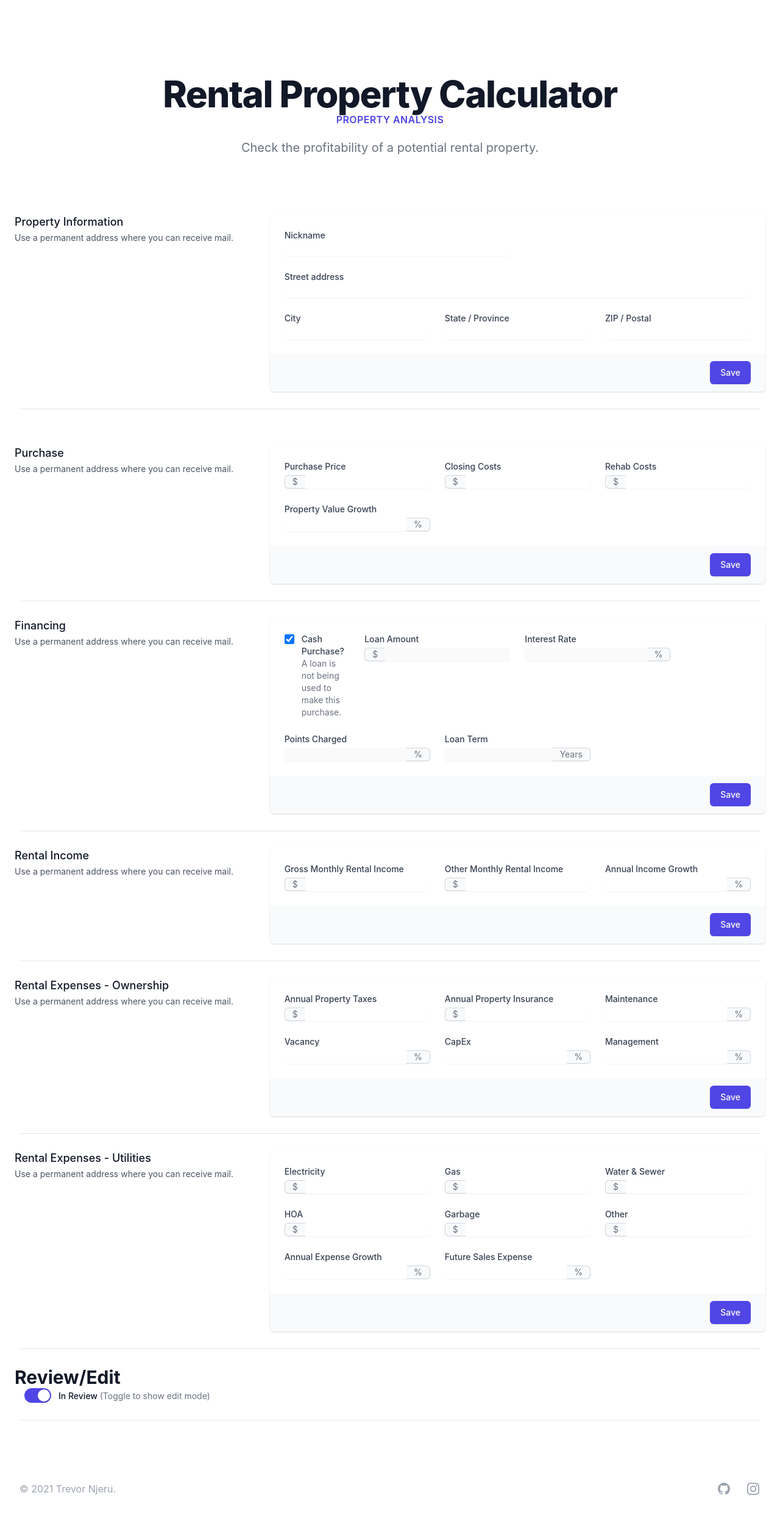
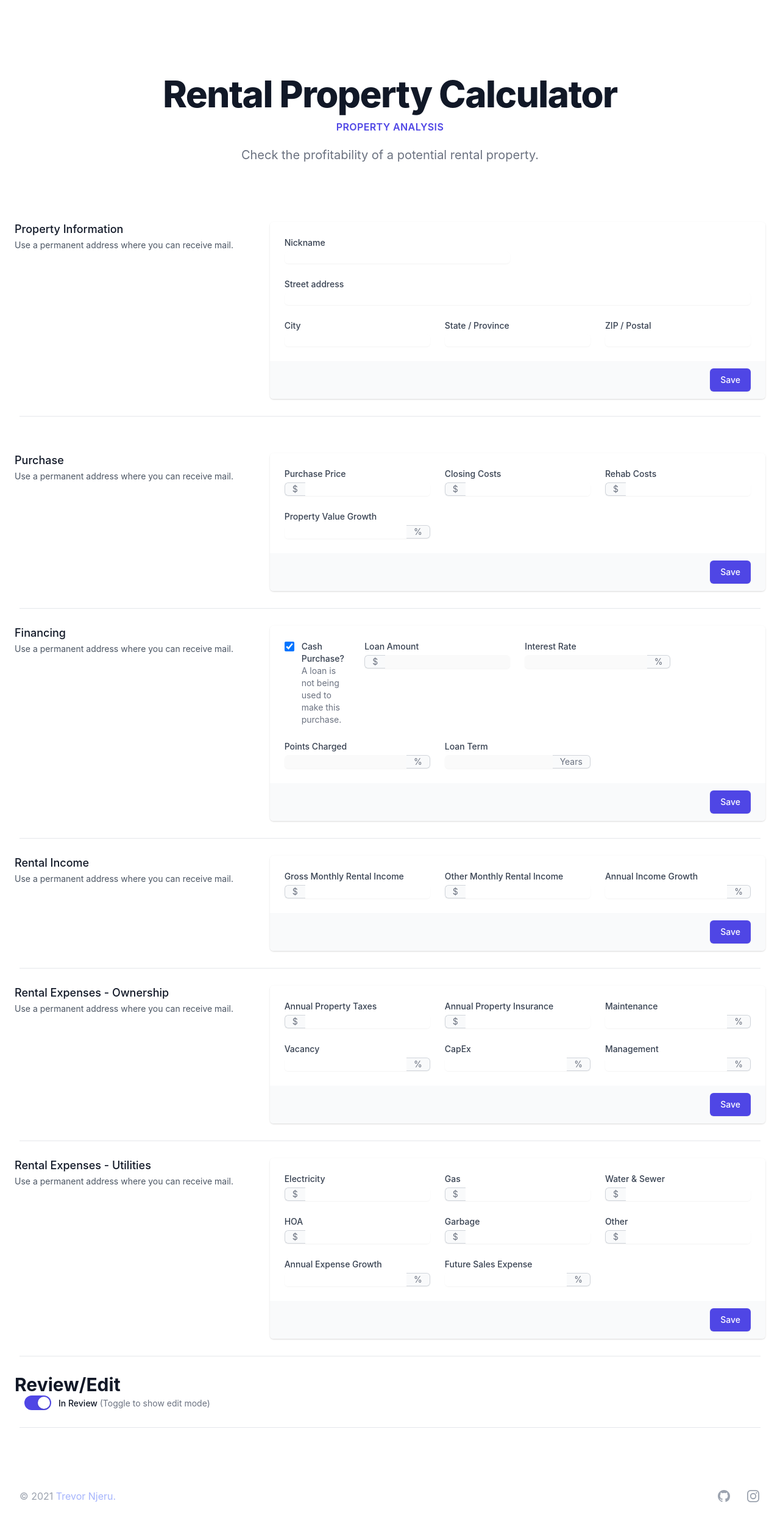
Before and after one commit to trevv16/rental-property-calc-ts, a React (Create React App) app: page /calculator in a window 1280 px wide. Shown: the top 2502 px of the page at 61% size. Built offline with nearby package versions, Linux system fonts and the light colour scheme.

Commit message:
styling updates

```diff
--- a/src/components/Footer.tsx
+++ b/src/components/Footer.tsx
@@ -10,6 +10,8 @@ export default function Footer() {
 						<a
 							href="https://github.com/trevv16"
 							className="text-gray-400 hover:text-gray-500"
+							rel="noopener noreferrer"
+							target="_blank"
 						>
 							<span className="sr-only">GitHub</span>
 							<svg
@@ -29,6 +31,8 @@ export default function Footer() {
 						<a
 							href="https://instagram.com/trevva_"
 							className="text-gray-400 hover:text-gray-500"
+							rel="noopener noreferrer"
+							target="_blank"
 						>
 							<span className="sr-only">Instagram</span>
 							<svg
@@ -47,7 +51,12 @@ export default function Footer() {
 					</div>
 					<div className="mt-8 md:mt-0 md:order-1">
 						<p className="text-center text-base text-gray-400">
-							&copy; {`${new Date().getFullYear()} Trevor Njeru.`}
+							&copy; {`${new Date().getFullYear()} `}<a
+							href="https://trevornjeru.com"
+							className="text-indigo-300 hover:text-indigo-600"
+							rel="noopener noreferrer"
+							target="_blank"
+						>Trevor Njeru.</a>
 						</p>
 					</div>
 				</div>
--- a/src/components/calculator/Header.tsx
+++ b/src/components/calculator/Header.tsx
@@ -9,7 +9,7 @@ export default function Header() {
 						<p className="mt-1 text-4xl font-extrabold text-gray-900 sm:text-5xl sm:tracking-tight lg:text-6xl">
 							Rental Property Calculator
 						</p>
-						<h2 className="text-base font-semibold text-indigo-600 tracking-wide uppercase">
+						<h2 className="mt-3 text-base font-semibold text-indigo-600 tracking-wide uppercase">
 							Property Analysis
 						</h2>
 						<p className="max-w-xl mt-5 mx-auto text-xl text-gray-500">
--- a/src/views/CalculatorPage.tsx
+++ b/src/views/CalculatorPage.tsx
@@ -2191,7 +2191,7 @@ export default function CalculatorPage() {
 				</React.Fragment>
 			)}
 			</div>
-			<div className="container prose sm:prose-xl">
+			<div className="container sm:prose-xl">
 				<div>
 					<div className="flex-1 min-w-0">
 						<h2 className="text-2xl font-bold leading-7 text-gray-900 sm:text-3xl sm:truncate">
@@ -2221,7 +2221,7 @@ export default function CalculatorPage() {
 				)}
 			</div>
 			<Divider />
-			<div className="container prose sm:prose-xl">
+			<div className="container sm:prose-xl">
 				{isComplete() && <Results />}
 				<Results />
 			</div>
```
